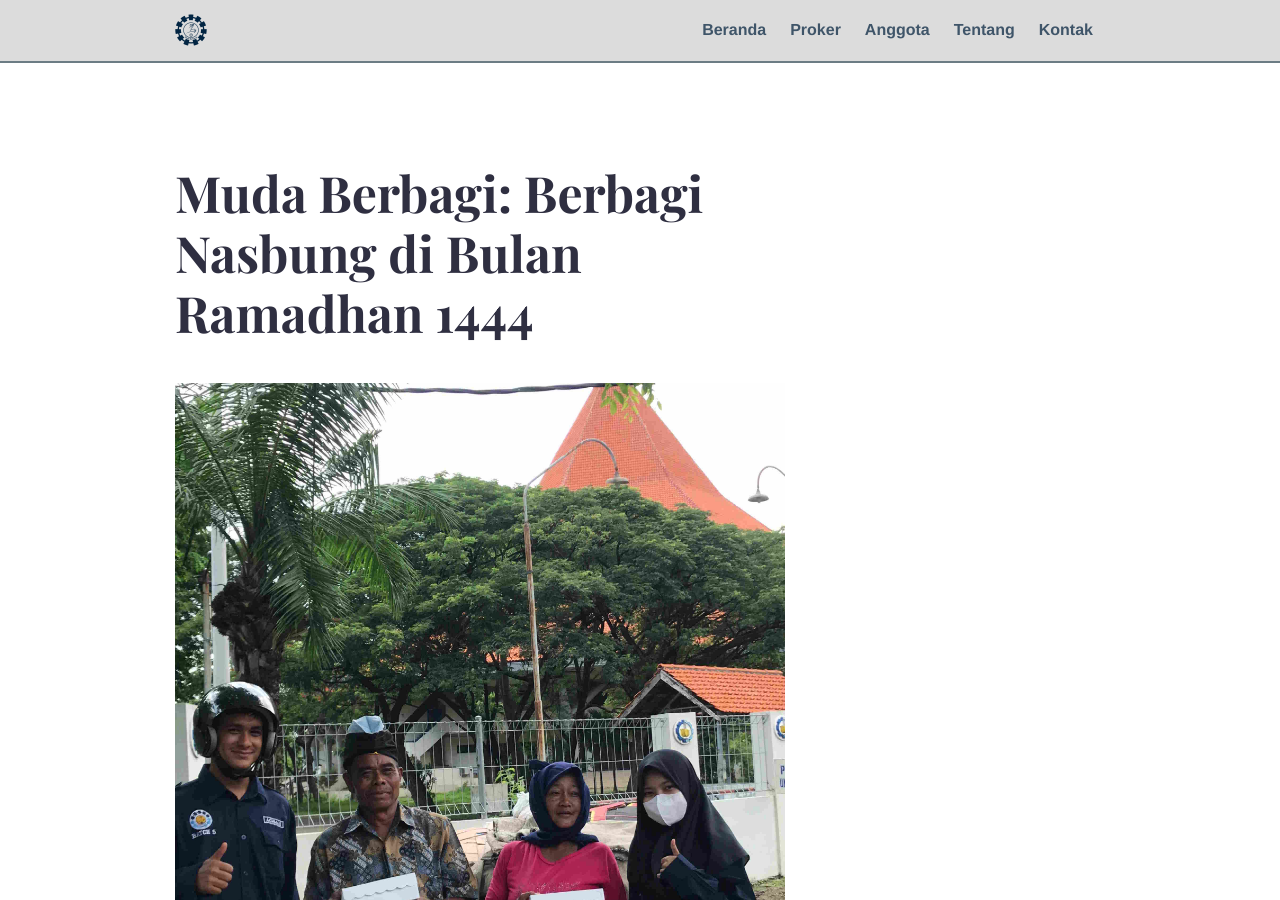
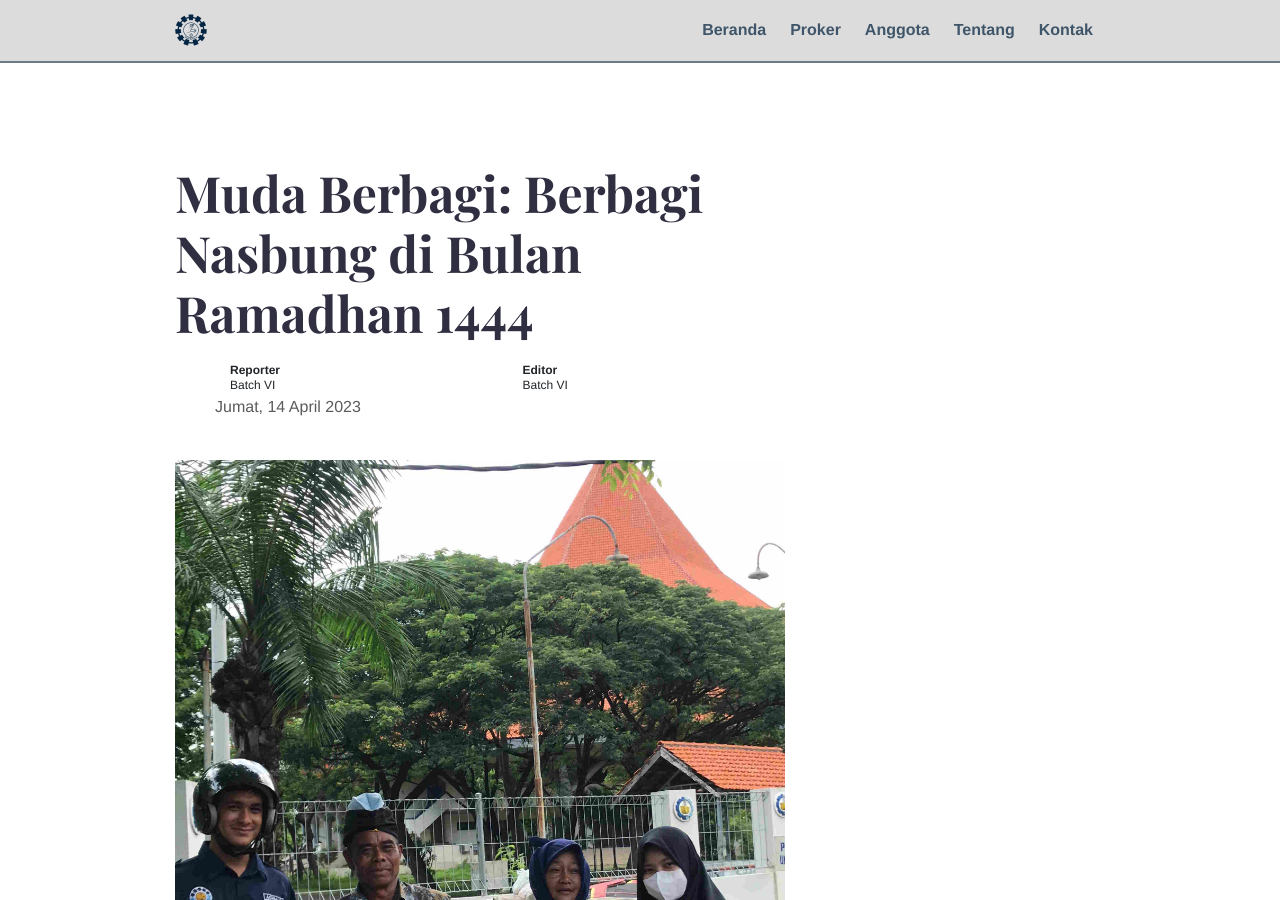
Before and after one commit to mudaberkaryapascaits/mudaberkarya-homepage, a Jekyll site: the page built from _proker/berbagi-nasbung.md, in a window 1280 px wide and 900 px high. Built offline with Jekyll 4.4.1, drawn with Linux system fonts in a browser that asks for light colours; comment, search, counter and statistics services are not loaded; some of the changed text lies outside the part shown.

Commit message:
add disqus comment

```diff
--- a/_config.yml
+++ b/_config.yml
@@ -1,7 +1,8 @@
-baseurl: '/'
+baseurl: ''
 permalink: pretty
 title: 'Muda Berkarya'
-url: 'https://itsmudaberkarya.netlify.app'
+disqus: 'mudaberkarya'
+url: 'https://itsmudaberkarya.org'
 
 logo:
   mobile: "images/logo/logo-mobile.png"
--- /dev/null
+++ b/_includes/disqus.html
@@ -0,0 +1,14 @@
+<section class="disqus">
+  <div id="disqus_thread"></div>
+  <script type="text/javascript">
+      var disqus_shortname = '{{site.disqus}}';
+      var disqus_developer = 0;
+      (function() {
+          var dsq = document.createElement('script'); dsq.type = 'text/javascript'; dsq.async = true;
+          dsq.src = window.location.protocol + '//' + disqus_shortname + '.disqus.com/embed.js';
+          (document.getElementsByTagName('head')[0] || document.getElementsByTagName('body')[0]).appendChild(dsq);
+      })();
+  </script>
+  <noscript>Please enable JavaScript to view the <a href="http://disqus.com/?ref_noscript">comments powered by Disqus.</a></noscript>
+  <a href="http://disqus.com" class="dsq-brlink">comments powered by <span class="logo-disqus">Disqus</span></a>
+</section>
--- a/_layouts/service.html
+++ b/_layouts/service.html
@@ -8,7 +8,31 @@ bodyClass: "page-service"
     <div class="col-12 col-md-8">
       <div class="service service-single">
         <h1 class="title">{{page.title}}</h1>
-        <div class="content">{{content}}</div>
+        <div class="row justify-content-start ml-4">
+          <div class="container">
+            <div class="row">
+              <div class="col" style="font-size: .75rem;">
+                <b>Reporter</b>
+              </div>
+              <div class="col" style="font-size: .75rem;">
+                <b>Editor</b>
+              </div>
+            </div>
+            <div class="row">
+              <div class="col" style="font-size: .75rem;">
+                {{page.reporter}}
+              </div>
+              <div class="col" style="font-size: .75rem;">
+                {{page.editor}}
+              </div>
+            </div>
+          </div>
+          <p>{{page.written}}</p>
+        </div>
+        <div class="content mt-0">{{content}}</div>
+      </div>
+      <div id="comments">
+        {% include disqus.html %}
       </div>
     </div>
   </div>
--- a/_proker/berbagi-nasbung.md
+++ b/_proker/berbagi-nasbung.md
@@ -1,7 +1,10 @@
 ---
 title: "Muda Berbagi: Berbagi Nasbung di Bulan Ramadhan 1444"
-date: 2018-11-18T12:33:46+10:00
-weight: 4
+written: "Jumat, 14 April 2023"
+author: "Batch VI"
+weight: 1
+reporter: "Batch VI"
+editor: "Batch VI"
 ---
 ![Ilustrasi nasi bungkus](/images/artikel1.jpg)
 
```
Also changed, not shown: index.md (+1 -1 lines), _layouts/proker.html (line endings or trailing spaces).
